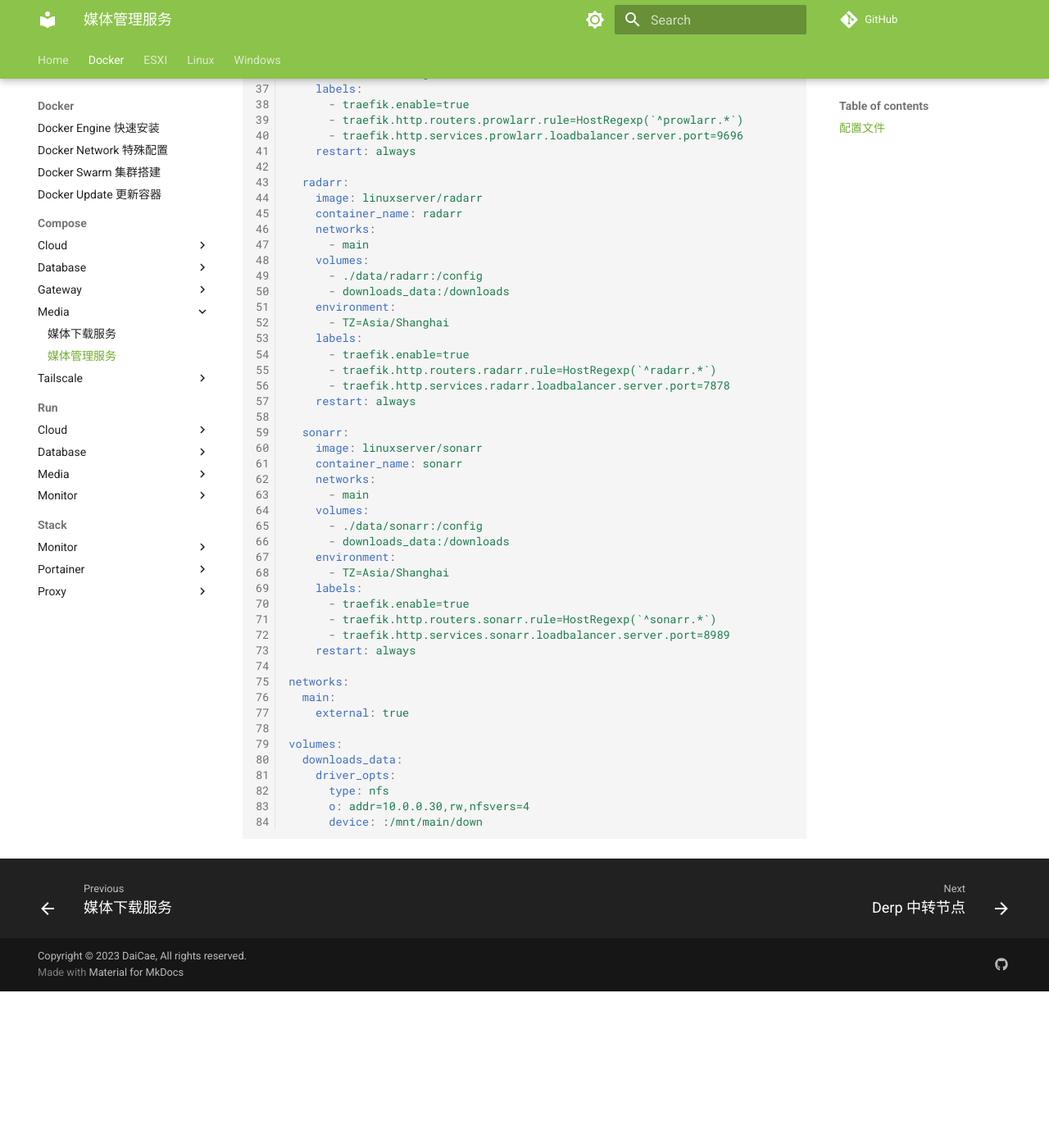
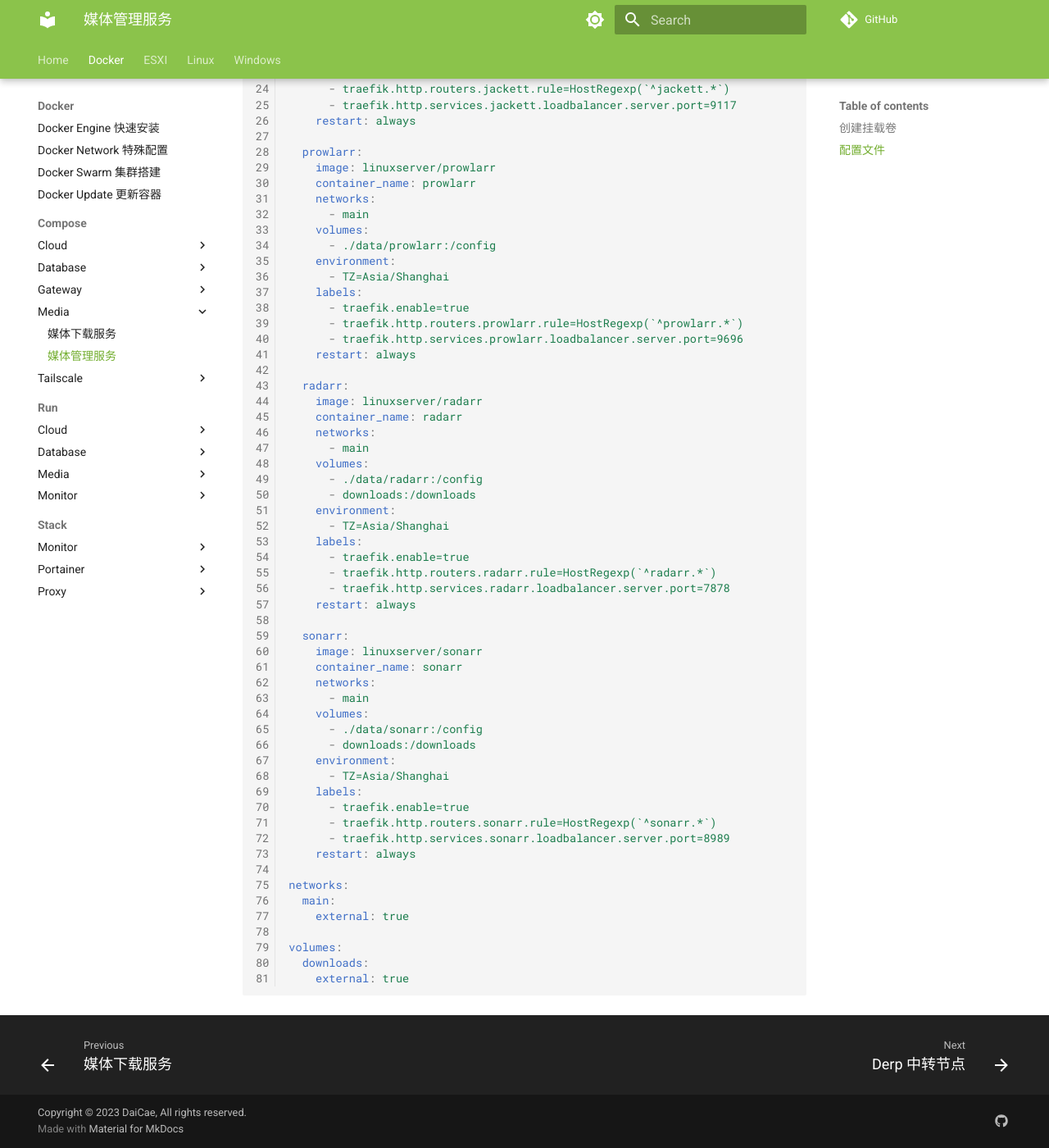
Before and after one commit to zexvar/wiki, an MkDocs documentation site: the page built from docs/Docker/Compose/Media/media.md, in a window 1280 px wide and 1400 px high, scrolled down 916 px. Shown: the whole window at 82% size. Built offline with MkDocs 1.6.1 and Material for MkDocs 9.7.7, drawn with Linux system fonts in a browser that asks for light colours; comment, search, counter and statistics services are not loaded; the version menu is left out; before the commit the page ends 2125 px from its top, so only the background shows below that; some of the changed text lies outside the part shown.

Commit message:
update Docker\Compose\Media

````diff
--- a/docs/Docker/Compose/Media/media.md
+++ b/docs/Docker/Compose/Media/media.md
@@ -1,4 +1,14 @@
 # 媒体管理服务
+
+## 创建挂载卷
+
+```shell
+docker volume create --driver local \
+--opt type=nfs \
+--opt o=addr=10.0.0.30,rw,nfsvers=4 \
+--opt device=:/mnt/main/down \
+downloads
+```
 
 ## 配置文件
 
@@ -52,7 +62,7 @@
       - main
     volumes:
       - ./data/radarr:/config
-      - downloads_data:/downloads
+      - downloads:/downloads
     environment:
       - TZ=Asia/Shanghai
     labels:
@@ -68,7 +78,7 @@
       - main
     volumes:
       - ./data/sonarr:/config
-      - downloads_data:/downloads
+      - downloads:/downloads
     environment:
       - TZ=Asia/Shanghai
     labels:
@@ -82,9 +92,6 @@
     external: true
 
 volumes:
-  downloads_data:
-    driver_opts:
-      type: nfs
-      o: addr=10.0.0.30,rw,nfsvers=4
-      device: :/mnt/main/down
+  downloads:
+    external: true
 ```
````
